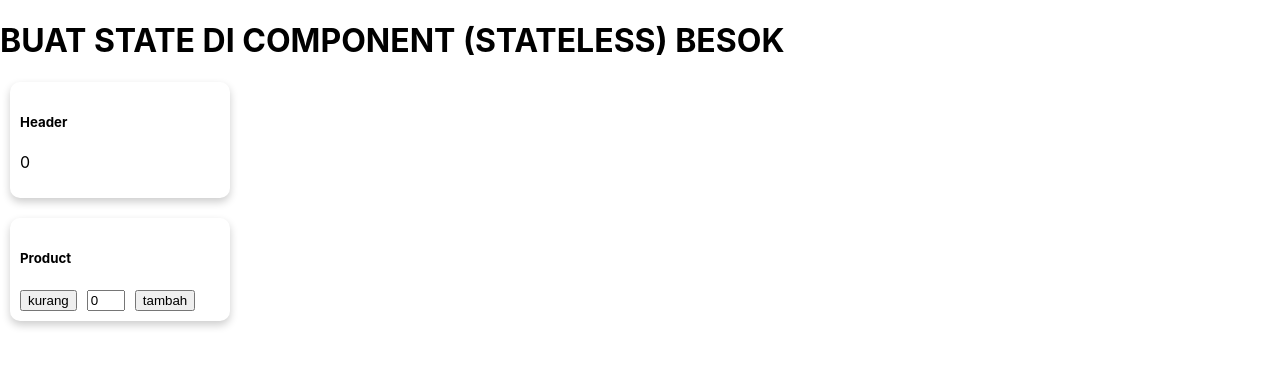
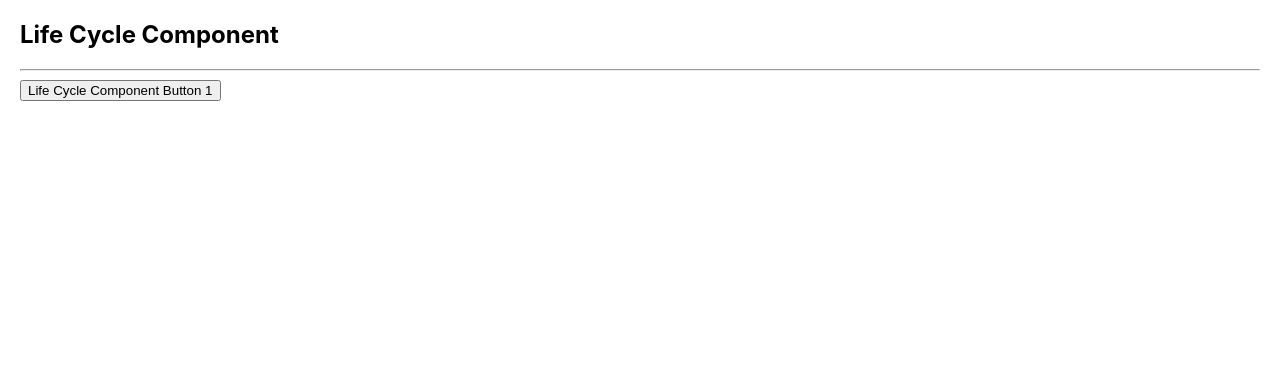
Before and after one commit to bobi1539/hello-world, a React (Create React App) app: page / in a window 1280 px wide. Shown: the top 366 px of the page. Built offline with nearby package versions, Linux system fonts and the light colour scheme.

Commit message:
belajar life cycle

```diff
--- /dev/null
+++ b/src/container/Home/Home.css
@@ -0,0 +1,3 @@
+.container{
+    margin: 20px;
+}
--- a/src/container/Home/Home.jsx
+++ b/src/container/Home/Home.jsx
@@ -1,11 +1,26 @@
 import React, { Component } from "react";
 import YoutubeComp from "../../component/YoutubeComp/YoutubeComp";
+import LifeCycleComp from "../LifeCycleComp/LifeCycleComp";
 import Product from "../Product/Product";
+import "./Home.css";
 
 class Home extends Component {
+
+    state = {
+        showComponent: true
+    };
+
+    componentDidMount(){
+        // setTimeout(() => {
+        //     this.setState({
+        //         showComponent:false
+        //     })
+        // }, 10000);
+    }
+
     render() {
         return (
-            <div>
+            <div className="container">
                 {/* <YoutubeComp
                     thumbnail="thumbnail 1"
                     title="title 1"
@@ -23,7 +38,13 @@
                     title="title 4"
                     description="1"/>
                 <YoutubeComp /> */}
-                <Product/>
+                {/* <Product/> */}
+
+                <h2>Life Cycle Component</h2>
+                <hr />
+                {
+                    this.state.showComponent ? <LifeCycleComp /> : null
+                }
             </div>
         );
     }
--- /dev/null
+++ b/src/container/LifeCycleComp/LifeCycleComp.jsx
@@ -0,0 +1,69 @@
+import React, {Component} from "react";
+
+class LifeCycleComp extends Component{
+
+    constructor(props){
+        super(props);
+        this.state = {
+            count: 1
+        };
+
+        console.log("constructor");
+    }
+
+    static getDerivedStateFromProps(props, state){
+        console.log("derived state from props");
+        return null;
+    }
+
+    componentDidMount(){
+        console.log("component did mount");
+        // setTimeout(() => {
+        //     this.setState({
+        //         count: 2
+        //     });
+        // }, 3000);
+    }
+
+    shouldComponentUpdate(nextProps, nextState){
+        console.group("should component update");
+        // console.log("next props : ", nextProps);
+        console.log("next state : ", nextState);
+        console.log("this state : ", this.state);
+        console.groupEnd();
+
+        if(nextState.count >= 4){
+            return false;
+        }
+
+        return true;
+    }
+
+    getSnapshotBeforeUpdate(prevProps, prevState){
+        console.log("get snapshot before update");
+        return null;
+    }
+
+    componentDidUpdate(prevProps, prevState, snapshot){
+        console.log("component did update");
+    }
+
+    componentWillUnmount(){
+        console.log("component will unmount");
+    }
+
+    changeCount = () => {
+        this.setState({
+            count: this.state.count + 1
+        });
+    }
+
+    render(){
+        console.log("render");
+        return (
+            <button onClick={this.changeCount}>Life Cycle Component Button {this.state.count}</button>
+        );
+    }
+}
+
+export default LifeCycleComp;
```
